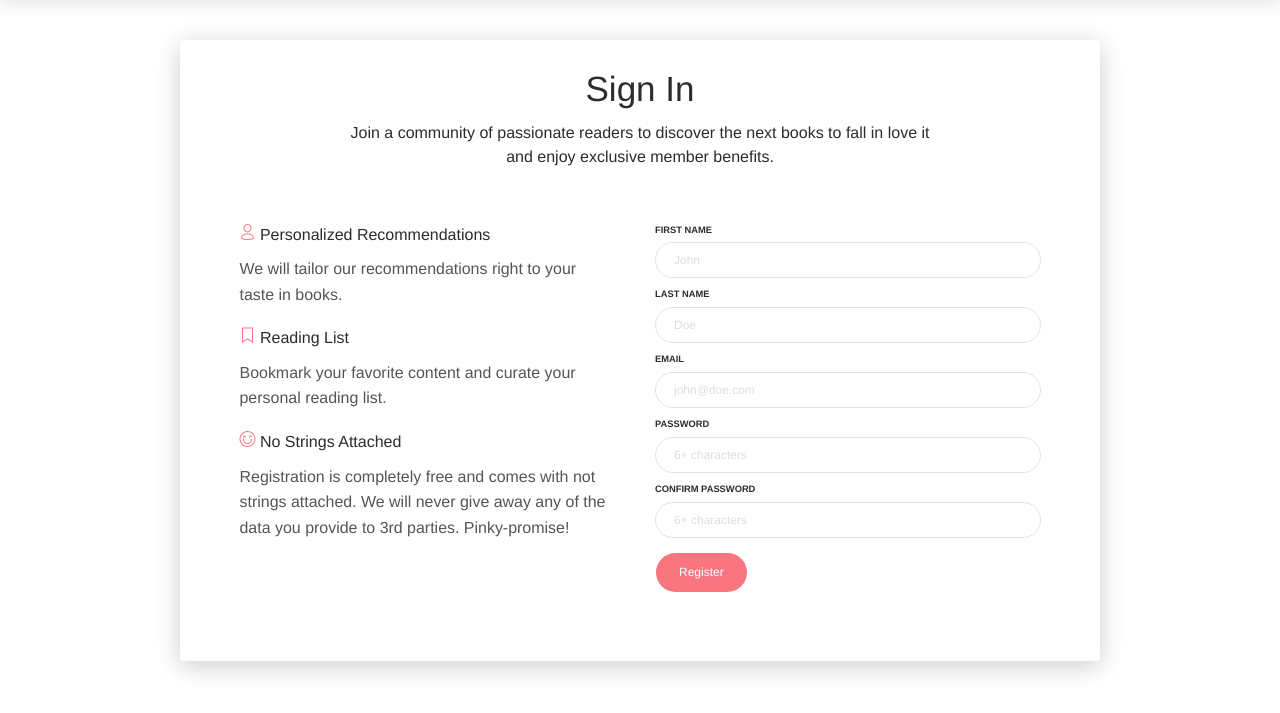
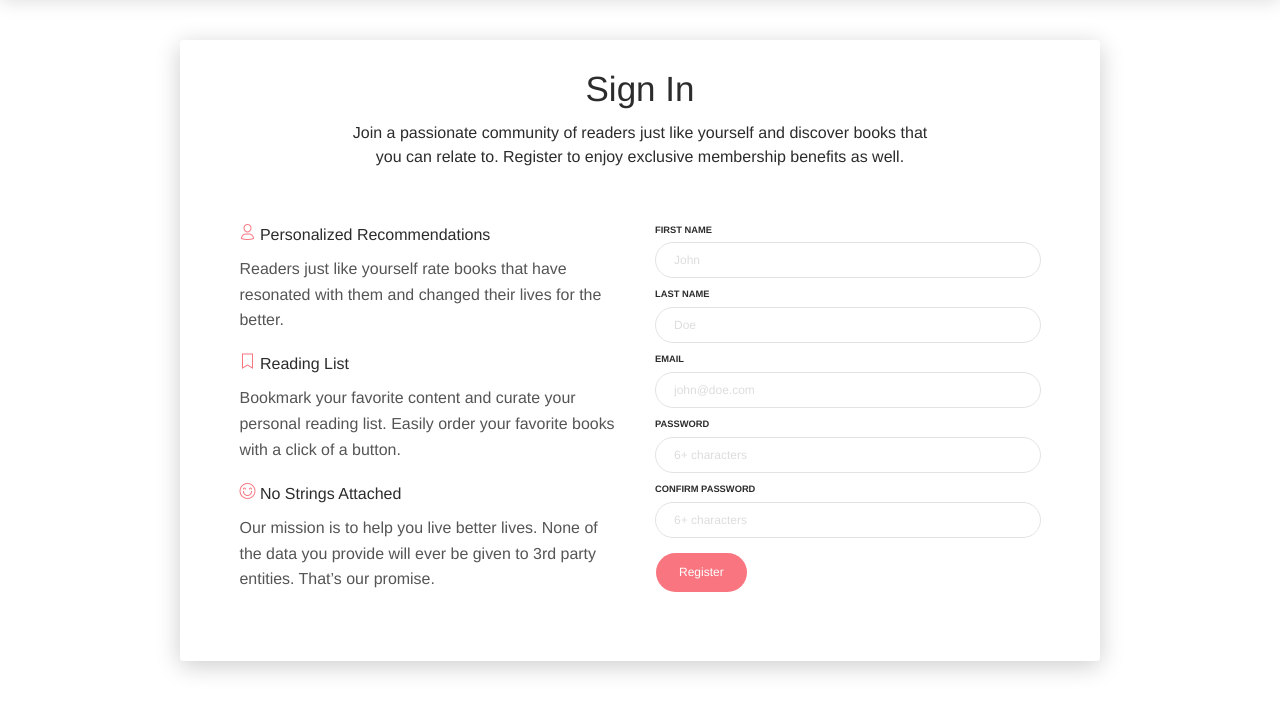
Before and after one commit to FroeMic/FullStack_Info_FinalProject, a Flask app: page /register in a window 1280 px wide. Shown: the part 62-775 px from the top of the page. Run offline with Flask 2, Linux system fonts and the light colour scheme; data that the repository does not hold is empty; parts of the project's set-up code (start-up, migrations or seed data) failed here and were passed over; some libraries are stand-ins or nearby versions.

Commit message:
Changed the copy in the register page

```diff
--- a/app/templates/register.html
+++ b/app/templates/register.html
@@ -11,7 +11,7 @@
         <div class="card card-signup">
             <h2 class="card-title text-center">Sign In</h2>
             <div class="text-center subtitle col-md-8 ml-auto mr-auto">
-                Join a community of passionate readers to discover the next books to fall in love it and enjoy exclusive member benefits.
+                Join a passionate community of readers just like yourself and discover books that you can relate to. Register to enjoy exclusive membership benefits as well.
             </div>
             <div class="card-body">
                 <div class="row">
@@ -22,7 +22,7 @@
                                 Personalized Recommendations
                             </h5>
                             <p class="description">
-                                We will tailor our recommendations right to your taste in books.
+                                Readers just like yourself rate books that have resonated with them and changed their lives for the better.
                             </p>
                         </div>
                         <div class="info">
@@ -31,7 +31,7 @@
                                 Reading List
                             </h5>
                             <p class="description">
-                                Bookmark your favorite content and curate your personal reading list.
+                                Bookmark your favorite content and curate your personal reading list. Easily order your favorite books with a click of a button.
                             </p>
                         </div>
                         <div class="info">
@@ -40,7 +40,7 @@
                                 No Strings Attached
                             </h5>
                             <p class="description">
-                                Registration is completely free and comes with not strings attached. We will never give away any of the data you provide to 3rd parties. Pinky-promise!
+                                Our mission is to help you live better lives. None of the data you provide will ever be given to 3rd party entities. That’s our promise.
                             </p>
                         </div>
                     </div>
```
